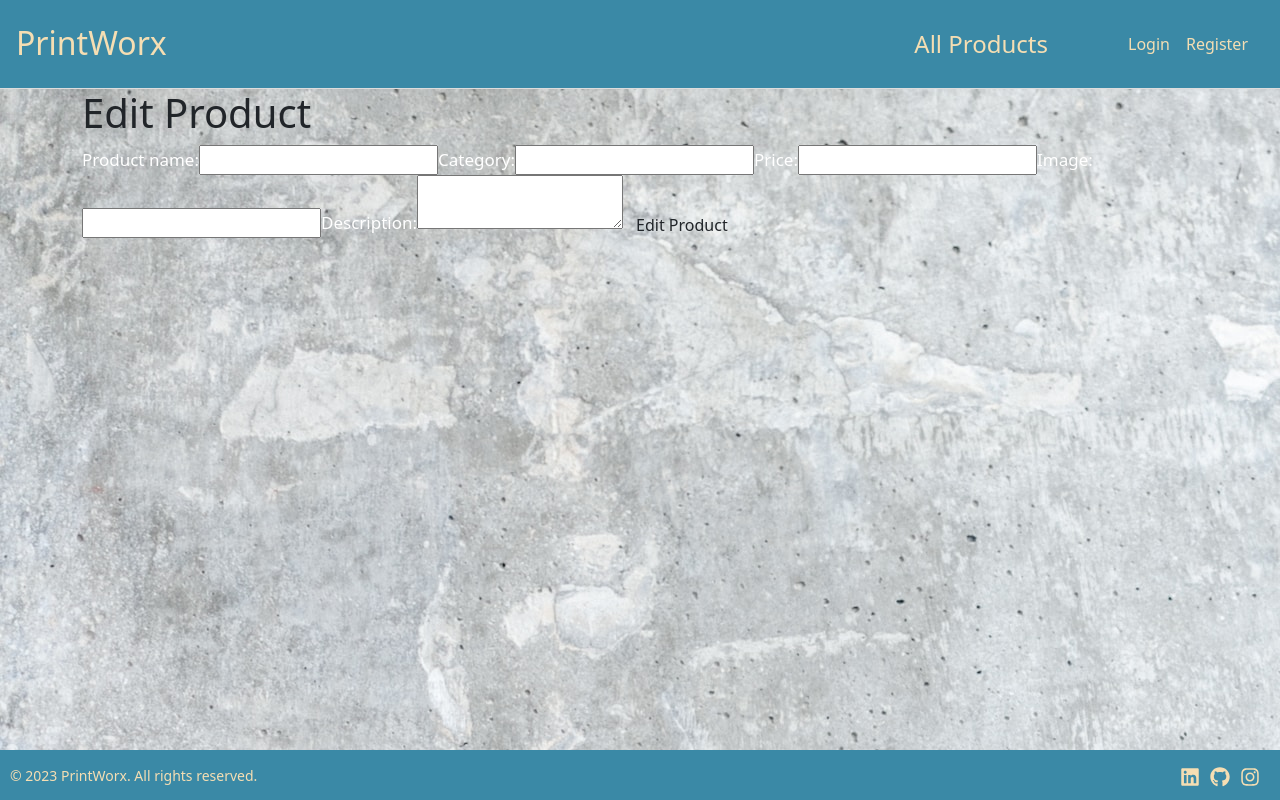
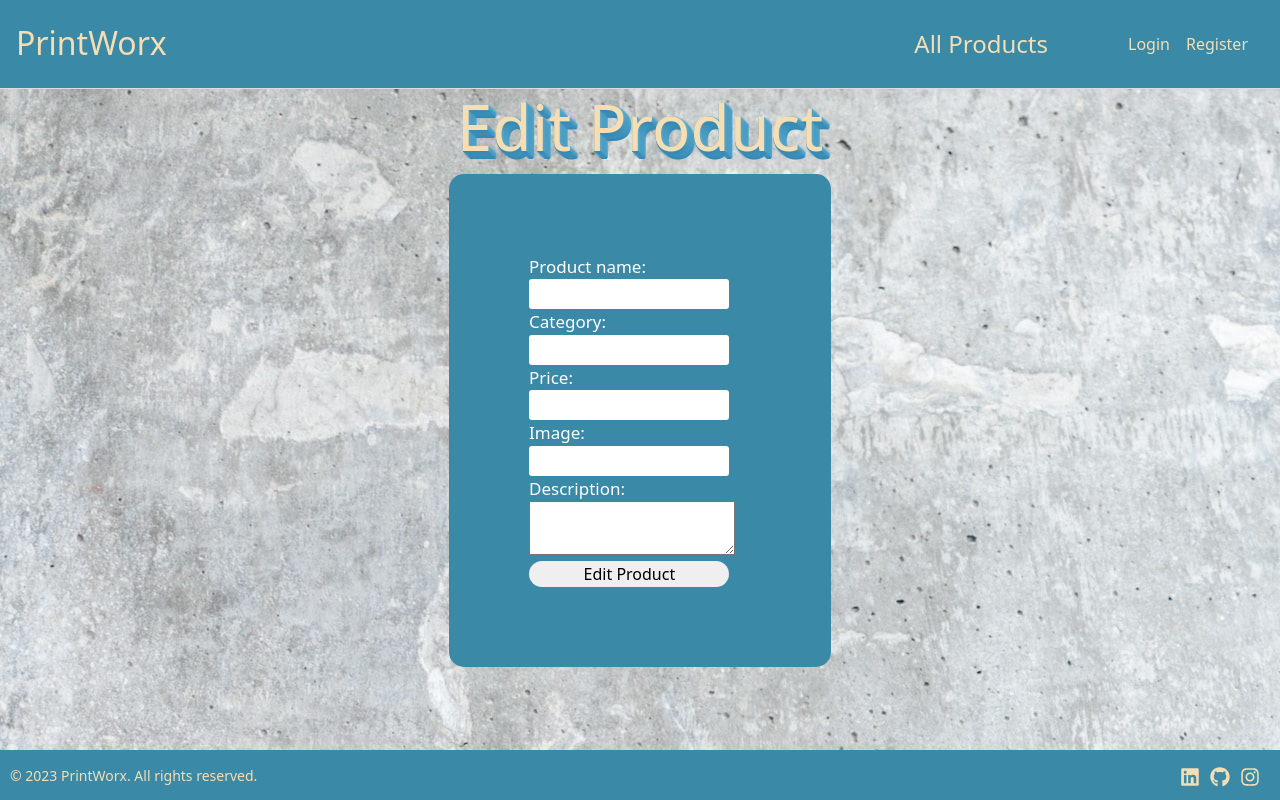
Before and after one commit to suatsunay17/reactProject, a React (Create React App) app: page /catalog/1/edit in a window 1280 px wide. Built offline with nearby package versions, Linux system fonts and the light colour scheme; no server answers.

Commit message:
styled edit product page, fixed navigate on product details
added EditProduct.module.css
fixed back button on details page to navigate to /catalog

```diff
--- a/src/components/EditProduct/EditProduct.jsx
+++ b/src/components/EditProduct/EditProduct.jsx
@@ -1,13 +1,14 @@
 import { useEffect } from "react";
 import { useParams } from "react-router-dom";
 import { useProductContext } from "../../contexts/productContext";
+import styles from './EditProduct.module.css'
 
 import { useForm } from "../../hooks/useForm";
 import { useService } from "../../hooks/useService";
 import { productServiceFactory } from "../../services/productService";
 
 export const EditProduct = () => {
-    const {onProductEditSubmit} = useProductContext()
+    const { onProductEditSubmit } = useProductContext()
     const { productId } = useParams();
     const productService = useService(productServiceFactory);
     const { values, changeHandler, onSubmit, changeValues } = useForm({
@@ -28,12 +29,13 @@ export const EditProduct = () => {
 
 
     return (
+        <div>
+            <h2 className={styles.h2}>Edit Product</h2>
             <form id="edit" method="POST" onSubmit={onSubmit}>
-            <div className="container">
+                <div className={styles.loginForm}>
 
-                <h1>Edit Product</h1>
                     <label >Product name:</label>
-                <input
+                    <input className={styles.Uname}
                         type="text"
                         id="name"
                         name="name"
@@ -42,7 +44,7 @@ export const EditProduct = () => {
                     />
 
                     <label >Category:</label>
-                <input
+                    <input className={styles.Uname}
                         type="text"
                         id="category"
                         name="category"
@@ -51,7 +53,7 @@ export const EditProduct = () => {
                     />
 
                     <label >Price:</label>
-                <input
+                    <input className={styles.Uname}
                         type="number"
                         id="price"
                         name="price"
@@ -61,7 +63,7 @@ export const EditProduct = () => {
                     />
 
                     <label>Image:</label>
-                <input
+                    <input className={styles.Uname}
                         type="text"
                         id="imageUrl"
                         name="imageUrl"
@@ -71,9 +73,11 @@ export const EditProduct = () => {
 
                     <label >Description:</label>
                     <textarea name="description" id="description" value={values.description} onChange={changeHandler}></textarea>
-                <input className="btn submit" type="submit" value="Edit Product" />
+                    <input className={styles.log} type="submit" value="Edit Product" />
 
                 </div>
             </form>
+        </div>
+
     );
 };
--- /dev/null
+++ b/src/components/EditProduct/EditProduct.module.css
@@ -0,0 +1,62 @@
+.loginForm{
+    width: 382px;
+    overflow: hidden;
+    margin: auto;
+    margin: 200 0 0 450px;
+    padding: 80px;
+    background: #3a89a6;
+    border-radius: 15px ;
+  }
+  .h2{
+    text-align: center;
+
+    font-size: 4rem;
+  color: wheat;
+  text-shadow:
+    0 1px 0px #378ab4,
+    1px 0 0px #5dabcd,
+    1px 2px 1px #378ab4,
+    2px 1px 1px #5dabcd,
+    2px 3px 2px #378ab4,
+    3px 2px 2px #5dabcd,
+    3px 4px 2px #378ab4,
+    4px 3px 3px #5dabcd,
+    4px 5px 3px #378ab4,
+    5px 4px 2px #5dabcd,
+    5px 6px 2px #378ab4,
+    6px 5px 2px #5dabcd,
+    6px 7px 1px #378ab4,
+    7px 6px 1px #5dabcd,
+    7px 8px 0px #378ab4,
+    8px 7px 0px #5dabcd;
+  }
+  label{
+    color: #ffffff;
+    font-size: 17px;
+  }
+
+  .Uname{
+    width: 90%;
+    height: 30px;
+    border: none;
+    border-radius: 3px;
+    padding-left: 8px;
+  }
+
+  .Pass{
+    width: 90%;
+    height: 30px;
+    border: none;
+    border-radius: 3px;
+    padding-left: 8px;
+
+  }
+
+  .log{
+    width: 90%;
+
+    border: none;
+    border-radius: 17px;
+    padding-left: 7px;
+    color: 3a89a6;
+  }
--- a/src/components/ProductDetails/ProductDetails.jsx
+++ b/src/components/ProductDetails/ProductDetails.jsx
@@ -68,7 +68,7 @@ export const ProductDetails = () => {
     return (
 
         <div className={styles.card}>
-            <nav className={styles.productNav}><FaArrowLeft className={styles.backBtn} onClick={() => navigate(-1)} />
+            <nav className={styles.productNav}><FaArrowLeft className={styles.backBtn} onClick={() => navigate('/catalog')} />
                 Back to All Products
             </nav>
             <div className={styles.photo}>
```
Lines whose indentation alone changed are shown as unchanged.
